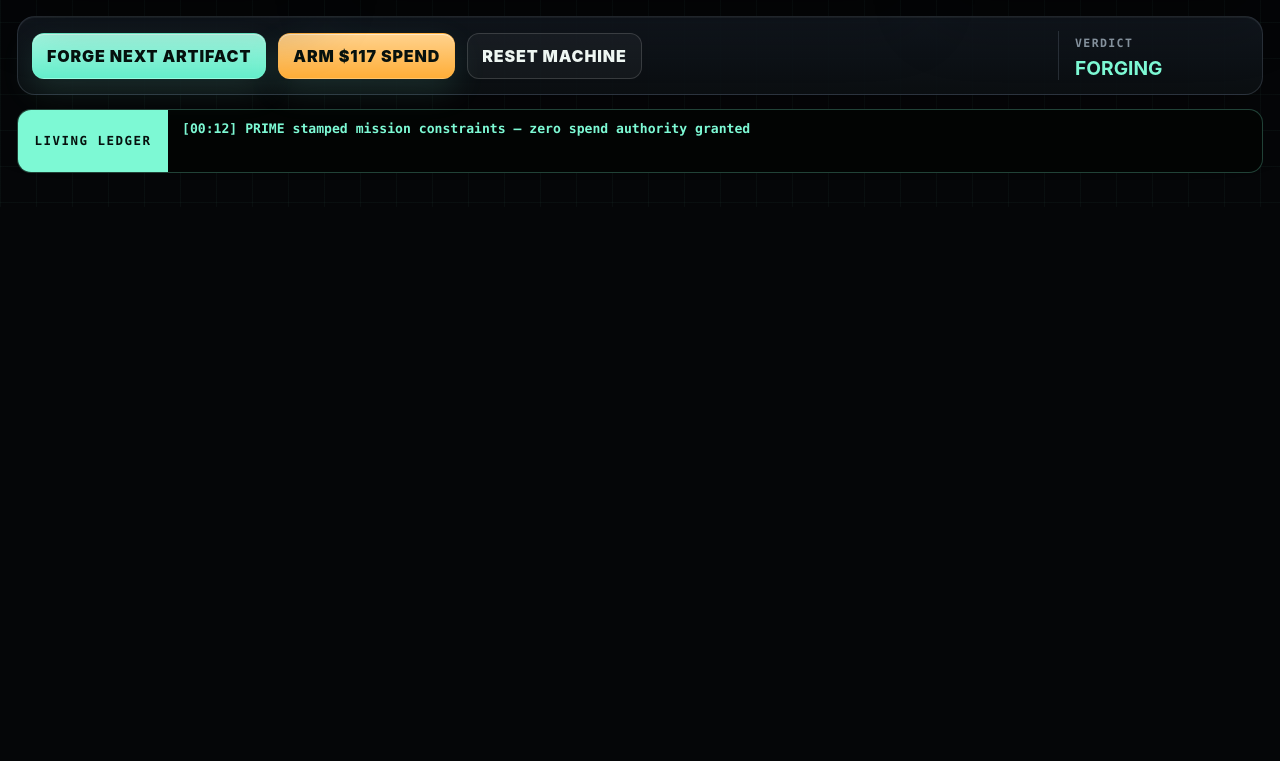
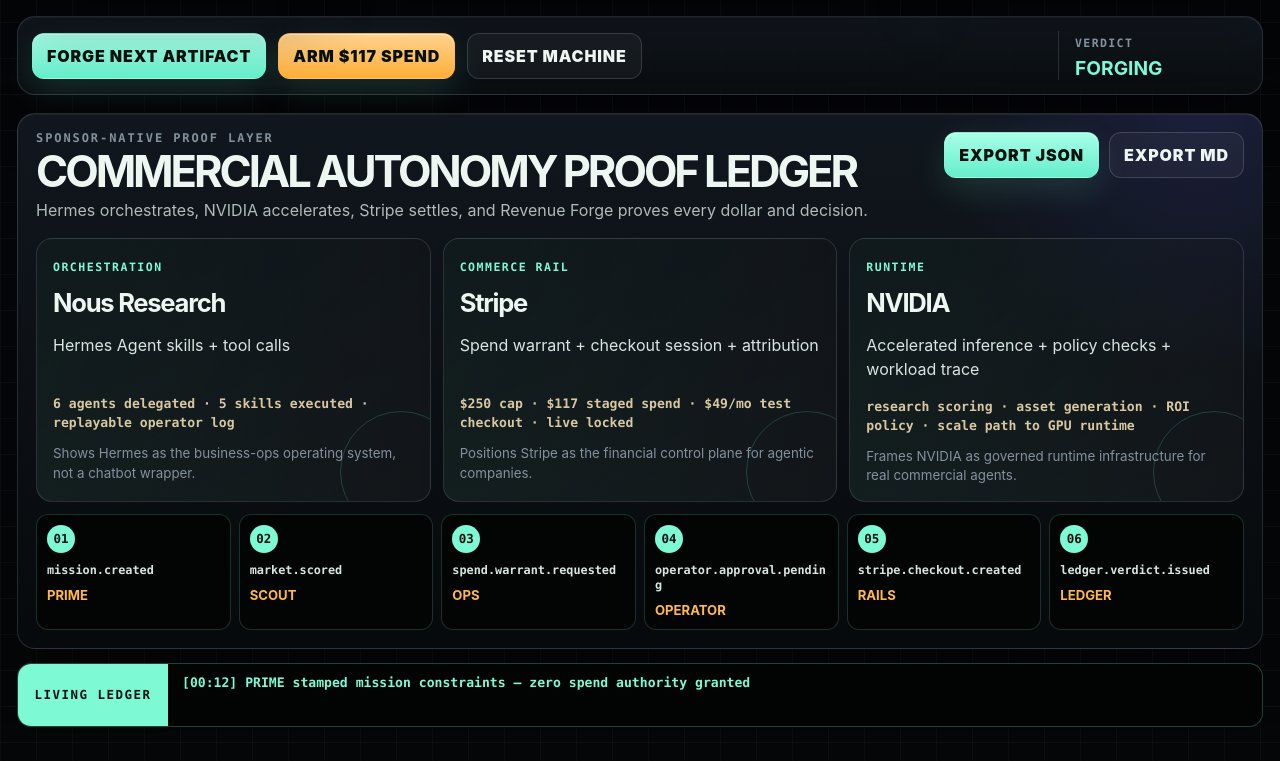
Before and after one commit to primetimeindy/farmfax, a React (Vite) app: page / in a window 1280 px wide. Shown: the part 1454-2215 px from the top of the page. Before the commit the page ends 1661 px from the top, so only its background shows below. Built offline with nearby package versions, Linux system fonts and the light colour scheme.

Commit message:
feat: add commercial autonomy proof ledger

```diff
--- a/src/App.tsx
+++ b/src/App.tsx
@@ -1,5 +1,6 @@
-import { useMemo, useState } from 'react'
+import { useMemo, useState, type CSSProperties } from 'react'
 import './App.css'
+import './proof.css'
 
 type Stage = {
   id: string
@@ -146,6 +147,42 @@
 
 const agentStates = ['PRIME', 'SCOUT', 'GROWTH', 'OPS', 'RAILS', 'LEDGER']
 
+const sponsorStack = [
+  {
+    sponsor: 'Nous Research',
+    lane: 'ORCHESTRATION',
+    primitive: 'Hermes Agent skills + tool calls',
+    proof: '6 agents delegated · 5 skills executed · replayable operator log',
+    value: 'Shows Hermes as the business-ops operating system, not a chatbot wrapper.',
+  },
+  {
+    sponsor: 'Stripe',
+    lane: 'COMMERCE RAIL',
+    primitive: 'Spend warrant + checkout session + attribution',
+    proof: '$250 cap · $117 staged spend · $49/mo test checkout · live locked',
+    value: 'Positions Stripe as the financial control plane for agentic companies.',
+  },
+  {
+    sponsor: 'NVIDIA',
+    lane: 'RUNTIME',
+    primitive: 'Accelerated inference + policy checks + workload trace',
+    proof: 'research scoring · asset generation · ROI policy · scale path to GPU runtime',
+    value: 'Frames NVIDIA as governed runtime infrastructure for real commercial agents.',
+  },
+]
+
+function downloadFile(filename: string, content: string, mimeType: string) {
+  const blob = new Blob([content], { type: mimeType })
+  const url = URL.createObjectURL(blob)
+  const link = document.createElement('a')
+  link.href = url
+  link.download = filename
+  document.body.appendChild(link)
+  link.click()
+  link.remove()
+  URL.revokeObjectURL(url)
+}
+
 function App() {
   const [objective, setObjective] = useState('Get 10 qualified paid-pilot conversations for a Hermes-powered agent ops product under a $250 cap. Require approval before spend.')
   const [stageIndex, setStageIndex] = useState(0)
@@ -160,6 +197,96 @@
     if (railOpen) base.push('[01:18] RAIL RECEIPT opened — Stripe test mode verified')
     return base
   }, [stageIndex, approved, railOpen])
+
+  const proofPacket = useMemo(() => ({
+    packet_id: 'rf_demo_001',
+    standard: 'Commercial Autonomy Proof v0.1',
+    product: 'Agentic Revenue Operator / Revenue Forge',
+    thesis: 'Hermes orchestrates, NVIDIA accelerates, Stripe settles, and Revenue Forge proves every dollar and decision.',
+    mission: {
+      objective,
+      budget_cap_usd: 250,
+      staged_spend_usd: 117,
+      live_charges_enabled: false,
+      operator_approval_required: true,
+      current_stage: current.section,
+      verdict: stageIndex === stages.length - 1 ? 'HOLD_TO_SCALE' : 'FORGING',
+    },
+    sponsor_stack: sponsorStack.map((sponsor) => ({
+      sponsor: sponsor.sponsor,
+      lane: sponsor.lane,
+      primitive: sponsor.primitive,
+      proof: sponsor.proof,
+    })),
+    events: [
+      {
+        type: 'mission.created',
+        agent: 'PRIME',
+        framework: 'Hermes Agent',
+        runtime: 'NVIDIA-accelerated inference ready',
+        payment_rail: 'Stripe test mode',
+        result: 'Commercial objective converted into governed revenue mission',
+      },
+      {
+        type: 'market.scored',
+        agent: 'SCOUT',
+        framework: 'Hermes Agent skill execution',
+        runtime: 'Accelerated scoring workload',
+        result: '128 accounts scored, 31 qualified, fit score 82',
+      },
+      {
+        type: 'spend.warrant.requested',
+        agent: 'OPS',
+        policy: 'budget_cap_usd <= 250 && human_approval_required',
+        result: '$117 staged spend blocked until operator signature',
+      },
+      {
+        type: approved ? 'operator.approval.signed' : 'operator.approval.pending',
+        agent: 'OPERATOR',
+        result: approved ? 'Spend warrant signed; cap still enforced' : 'No chargeable action has authority',
+      },
+      {
+        type: 'stripe.checkout.created',
+        agent: 'RAILS',
+        payment_rail: 'Stripe',
+        mode: 'test',
+        checkout_session: 'cs_test_revops_72h',
+        product: 'Agent Ops Revenue Audit',
+        price: '$49/mo',
+        live_charges_enabled: false,
+      },
+      {
+        type: 'ledger.verdict.issued',
+        agent: 'LEDGER',
+        projected_cac_usd: 38,
+        break_even_sales: 1,
+        verdict: 'Hold paid spend until 3 qualified replies, then scale if CAC < $60',
+      },
+    ],
+    ledger: ledgerLines,
+  }), [approved, current.section, ledgerLines, objective, stageIndex])
+
+  const proofMarkdown = useMemo(() => [
+    '# Revenue Forge Proof Packet',
+    '',
+    `**Standard:** ${proofPacket.standard}`,
+    `**Mission:** ${proofPacket.mission.objective}`,
+    `**Budget cap:** $${proofPacket.mission.budget_cap_usd}`,
+    `**Live charges enabled:** ${proofPacket.mission.live_charges_enabled ? 'yes' : 'no'}`,
+    `**Verdict:** ${proofPacket.mission.verdict}`,
+    '',
+    '## Sponsor Stack',
+    ...proofPacket.sponsor_stack.map((item) => `- **${item.sponsor} / ${item.lane}:** ${item.primitive} — ${item.proof}`),
+    '',
+    '## Proof Events',
+    ...proofPacket.events.map((event) => `- \`${event.type}\` — ${event.agent}: ${'result' in event ? event.result : ''}`),
+    '',
+    '## Ledger',
+    ...proofPacket.ledger.map((line) => `- ${line}`),
+  ].join('\n'), [proofPacket])
+
+  const exportJson = () => downloadFile('RevenueForge_ProofPacket_demo.json', JSON.stringify(proofPacket, null, 2), 'application/json')
+  const exportMarkdown = () => downloadFile('RevenueForge_ProofPacket_demo.md', proofMarkdown, 'text/markdown')
 
   const nextStage = () => setStageIndex((index) => Math.min(stages.length - 1, index + 1))
   const reset = () => {
@@ -251,7 +378,7 @@
 
         <aside className="controls-rail machine-panel">
           <div className="panel-kicker">Controls / consequences</div>
-          <div className="budget-gauge" style={{ '--progress': `${progress}%` } as React.CSSProperties}>
+          <div className="budget-gauge" style={{ '--progress': `${progress}%` } as CSSProperties}>
             <span>Budget authority</span>
             <strong>{approved ? '$117 armed' : '$0 armed'}</strong>
             <div className="gauge-track"><i /></div>
@@ -276,6 +403,40 @@
         <button className="secondary" onClick={() => setApproved(true)}>Arm $117 spend</button>
         <button className="ghost" onClick={reset}>Reset machine</button>
         <div className="verdict-dial"><span>Verdict</span><strong>{stageIndex === stages.length - 1 ? 'HOLD → SCALE' : 'FORGING'}</strong></div>
+      </section>
+
+      <section className="proof-ledger machine-panel">
+        <div className="proof-header">
+          <div>
+            <span className="panel-kicker">Sponsor-native proof layer</span>
+            <h2>Commercial Autonomy Proof Ledger</h2>
+            <p>Hermes orchestrates, NVIDIA accelerates, Stripe settles, and Revenue Forge proves every dollar and decision.</p>
+          </div>
+          <div className="proof-actions">
+            <button onClick={exportJson}>Export JSON</button>
+            <button className="ghost" onClick={exportMarkdown}>Export MD</button>
+          </div>
+        </div>
+        <div className="sponsor-grid">
+          {sponsorStack.map((sponsor) => (
+            <article className="sponsor-card" key={sponsor.sponsor}>
+              <span>{sponsor.lane}</span>
+              <strong>{sponsor.sponsor}</strong>
+              <p>{sponsor.primitive}</p>
+              <em>{sponsor.proof}</em>
+              <small>{sponsor.value}</small>
+            </article>
+          ))}
+        </div>
+        <div className="proof-chain">
+          {proofPacket.events.map((event, index) => (
+            <div className="proof-event" key={event.type}>
+              <b>{String(index + 1).padStart(2, '0')}</b>
+              <span>{event.type}</span>
+              <strong>{event.agent}</strong>
+            </div>
+          ))}
+        </div>
       </section>
 
       <section className="ledger-ticker">
--- /dev/null
+++ b/src/proof.css
@@ -0,0 +1,148 @@
+.proof-ledger {
+  margin-top: 18px;
+  padding: 18px;
+  background:
+    radial-gradient(circle at 95% 0%, rgba(99, 91, 255, .12), transparent 260px),
+    linear-gradient(180deg, rgba(18,24,32,.94), rgba(7,10,12,.96));
+}
+
+.proof-header {
+  display: grid;
+  grid-template-columns: minmax(0, 1fr) auto;
+  gap: 18px;
+  align-items: start;
+  margin-bottom: 16px;
+}
+
+.proof-header h2 {
+  margin: 8px 0 6px;
+  font-size: clamp(1.8rem, 3.4vw, 3.8rem);
+  line-height: .9;
+  letter-spacing: -.07em;
+  text-transform: uppercase;
+}
+
+.proof-header p {
+  margin: 0;
+  max-width: 860px;
+  color: #aebbb8;
+  line-height: 1.55;
+}
+
+.proof-actions {
+  display: flex;
+  gap: 10px;
+  align-items: center;
+}
+
+.sponsor-grid {
+  display: grid;
+  grid-template-columns: repeat(3, minmax(0, 1fr));
+  gap: 12px;
+}
+
+.sponsor-card {
+  min-height: 220px;
+  border: 1px solid rgba(255,255,255,.12);
+  border-radius: 16px;
+  padding: 16px;
+  background:
+    linear-gradient(145deg, rgba(0,0,0,.30), rgba(255,255,255,.035)),
+    linear-gradient(90deg, rgba(125,249,212,.08), transparent);
+  position: relative;
+  overflow: hidden;
+}
+
+.sponsor-card::after {
+  content: "";
+  position: absolute;
+  right: -32px;
+  bottom: -32px;
+  width: 120px;
+  height: 120px;
+  border: 1px solid rgba(125,249,212,.18);
+  border-radius: 50%;
+}
+
+.sponsor-card span {
+  color: var(--line-hot);
+  font: 1000 .72rem/1 ui-monospace, SFMono-Regular, Menlo, monospace;
+  letter-spacing: .13em;
+  text-transform: uppercase;
+}
+
+.sponsor-card strong {
+  display: block;
+  margin: 12px 0;
+  font-size: 1.6rem;
+  letter-spacing: -.05em;
+}
+
+.sponsor-card p {
+  min-height: 44px;
+  color: #d9e5e2;
+  line-height: 1.45;
+}
+
+.sponsor-card em {
+  display: block;
+  color: var(--paper);
+  font-style: normal;
+  font: 850 .82rem/1.45 ui-monospace, SFMono-Regular, Menlo, monospace;
+}
+
+.sponsor-card small {
+  display: block;
+  margin-top: 12px;
+  color: var(--muted);
+  line-height: 1.45;
+}
+
+.proof-chain {
+  margin-top: 12px;
+  display: grid;
+  grid-template-columns: repeat(6, minmax(0, 1fr));
+  gap: 8px;
+}
+
+.proof-event {
+  border: 1px solid rgba(125,249,212,.18);
+  background: #030504;
+  border-radius: 12px;
+  padding: 10px;
+  min-height: 92px;
+}
+
+.proof-event b {
+  display: inline-grid;
+  place-items: center;
+  width: 28px;
+  height: 28px;
+  border-radius: 50%;
+  color: #06110e;
+  background: var(--line-hot);
+  font: 1000 .78rem/1 ui-monospace, SFMono-Regular, Menlo, monospace;
+}
+
+.proof-event span {
+  display: block;
+  margin: 10px 0 6px;
+  color: #d7e5e2;
+  font: 800 .74rem/1.25 ui-monospace, SFMono-Regular, Menlo, monospace;
+  word-break: break-word;
+}
+
+.proof-event strong {
+  color: var(--line-amber);
+  font-size: .82rem;
+}
+
+@media (max-width: 1180px) {
+  .proof-header, .sponsor-grid, .proof-chain {
+    grid-template-columns: 1fr;
+  }
+
+  .proof-actions {
+    flex-wrap: wrap;
+  }
+}
```
Also changed, not shown: tasks/ralph/progress.txt, 1 other file (tests, documents, lock files or other folders).
